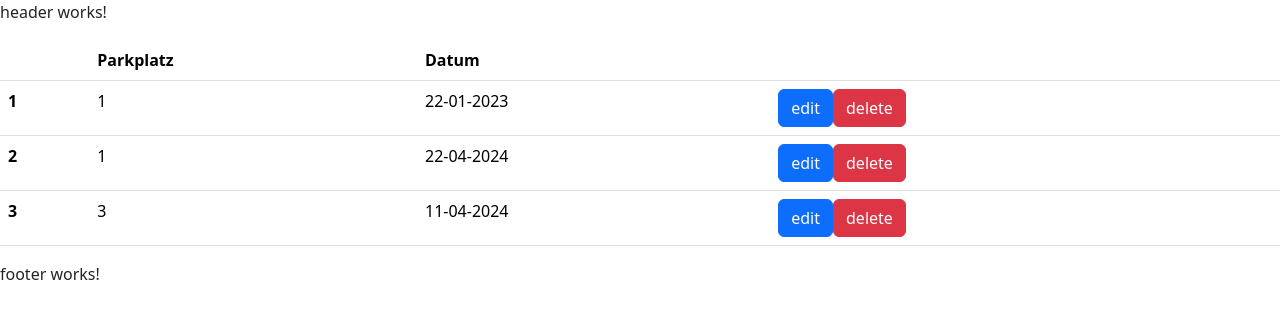
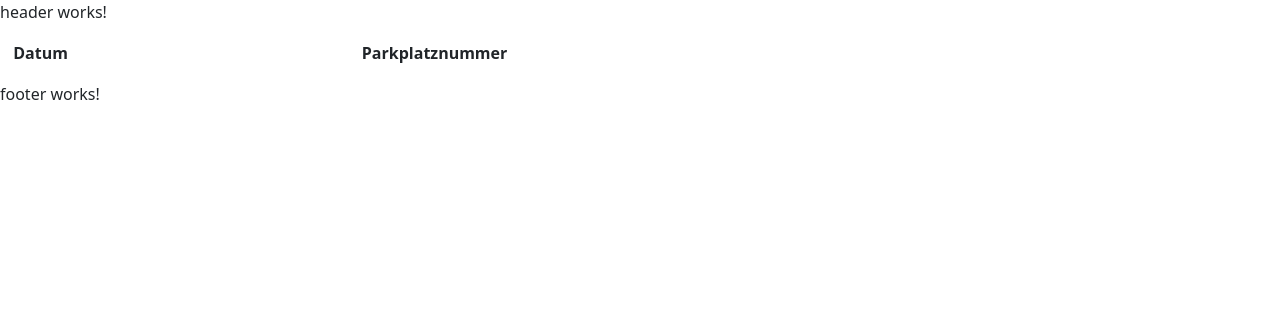
Before and after one commit to adessoSE/Parkleitsystem_Customer_access, an Angular app: page /list in a window 1280 px wide. Shown: the top 318 px of the page. Built offline with nearby package versions, Linux system fonts and the light colour scheme.

Commit message:
add loaclStorage and mocked Data

```diff
--- a/src/app/app-routing.module.ts
+++ b/src/app/app-routing.module.ts
@@ -8,7 +8,6 @@ import {ReservationListComponent} from './reservation-list/reservation-list.comp
 const routes: Routes = [
   {path: '', component: HomeComponent},
   {path: 'new', component: ReservationFormComponent},
-  {path: 'new/:id', component: ReservationFormComponent},
   {path: 'list', component: ReservationListComponent}
 ];
 
--- a/src/app/reservation-form/reservation-form.component.ts
+++ b/src/app/reservation-form/reservation-form.component.ts
@@ -10,7 +10,7 @@ import {
 } from '@angular/forms';
 
 import {ParkingSpot} from '../shared/parking-spot';
-import {parkingSpots} from '../shared/parking-spots.model';
+import {StorageService} from '../shared/storage.service';
 
 
 @Component({
@@ -22,10 +22,11 @@ export class ReservationFormComponent implements OnInit {
   reservationForm: FormGroup = new FormGroup({});
   currentDate: Date;
   validDate: string;
-  parkingSpots: ParkingSpot[] = parkingSpots;
+  parkingSpots: ParkingSpot[] = [];
   // selectedSpot: number | undefined; //obsolete?
 
-  constructor(private formbuilder: FormBuilder, private router: Router) {
+  constructor(private formbuilder: FormBuilder, private router: Router, private storage: StorageService) {
+    this.parkingSpots = this.storage.getSpots();
     this.currentDate = new Date();
     this.validDate = new Date(this.currentDate.setDate(this.currentDate.getDate() + 1)).toDateString(); // sets the valid date to 'tomorrow'
   }
@@ -56,6 +57,10 @@ export class ReservationFormComponent implements OnInit {
 
   onSubmit() {
     // submit to DB
+    if(this.reservationForm.valid){
+      let reservation = this.reservationForm.value;
+      this.storage.addReservation(reservation);
+    }
     this.router.navigate(['/list']);//returns promise, needs onRejected functionality
   }
 
--- a/src/app/reservation-list/reservation-list.component.html
+++ b/src/app/reservation-list/reservation-list.component.html
@@ -1,25 +1,21 @@
-<div>
 <table class="table">
   <thead>
-    <tr>
   <th scope="col"></th>
-      <th scope="col">Parkplatz</th>
   <th scope="col">Datum</th>
+  <th scope="col">Parkplatznummer</th>
   <th scope="col"></th>
-    </tr>
   </thead>
   <tbody>
-      @for (entry of reservationMocks; track entry.id){
+    @for (entry of reservations; track entry.id) {
       <tr>
-          <th scope="row">{{$index+1}}</th>
-          <td>{{entry.pid}}</td>
-          <td>{{entry.date}}</td>
+        <th scope="row">{{ $index + 1 }}</th>
+        <td>{{ entry.reservationDate | date: 'dd-MM-YYY'}}</td>
+        <td>{{ entry.reservationSpot }}</td>
         <td>
-            <button class="btn btn-primary" (click)="onEdit(entry.id)">edit</button>
-            <button class="btn btn-danger" (click)="onDelete(entry.id)">delete</button>
+          <button class="btn btn-primary">edit</button>
+          <button class="btn btn-danger">delete</button>
         </td>
       </tr>
     }
   </tbody>
 </table>
-</div>
--- a/src/app/reservation-list/reservation-list.component.ts
+++ b/src/app/reservation-list/reservation-list.component.ts
@@ -1,7 +1,6 @@
-import {Component} from '@angular/core';
-import {Reservations} from '../shared/reservations.model';
-import {Reservation} from '../shared/reservation';
-import {Router} from "@angular/router";
+import { Component } from '@angular/core';
+import {Reservation} from "../shared/reservation";
+import {StorageService} from "../shared/storage.service";
 
 @Component({
   selector: 'app-reservation-list',
@@ -9,17 +8,9 @@ import {Router} from "@angular/router";
   styleUrl: './reservation-list.component.css'
 })
 export class ReservationListComponent {
-  reservationMocks: Reservation[] = Reservations;
+  reservations: Reservation[] = []
 
-  constructor(private router: Router) {
-  }
-
-  onEdit(id: string){
-    //navigate to /new:id
-    this.router.navigate(['/new/'+id]);
-  }
-
-  onDelete(id: string){
-   //delete
+  constructor(private storage: StorageService) {
+    this.reservations = this.storage.getReservations();
   }
 }
--- a/src/app/shared/reservations.model.ts
+++ /dev/null
@@ -1,7 +0,0 @@
-import {Reservation} from './reservation';
-
-export const Reservations: Reservation[] = [
-  {id: '123du4', date: '22-01-2023', pid: 1},
-  {id: '123fi4', date: '22-04-2024', pid: 1},
-  {id: 'mnb123', date: '11-04-2024', pid: 3}
-]
--- /dev/null
+++ b/src/app/shared/storage.service.ts
@@ -0,0 +1,31 @@
+import {Injectable} from '@angular/core';
+import {ParkingSpot} from './parking-spot';
+import {parkingSpots} from './parking-spots.model';
+import {Reservation} from './reservation';
+
+@Injectable({
+  providedIn: 'root'
+})
+export class StorageService {
+  private parkingSpots: ParkingSpot[] = parkingSpots;
+  private reservationMocks: Reservation[] = [];
+
+  constructor() {
+    let savedReservations: string | null = localStorage.getItem("reservations");
+    this.reservationMocks = savedReservations? JSON.parse(savedReservations) : [];
+  }
+
+  getSpots(): ParkingSpot[]{
+    return this.parkingSpots;
+  }
+
+  getReservations(): Reservation[]{
+    return this.reservationMocks;
+  }
+
+  addReservation(reservation: Reservation){
+    reservation.id = Date.now().toString();
+    this.reservationMocks.push(reservation);
+    localStorage.setItem("reservations", JSON.stringify(this.reservationMocks));
+  }
+}
```
Also changed, not shown: src/app/shared/reservation.ts (+4 -4 lines), 1 other file (tests, documents, lock files or other folders). Lines whose indentation alone changed are shown as unchanged.
